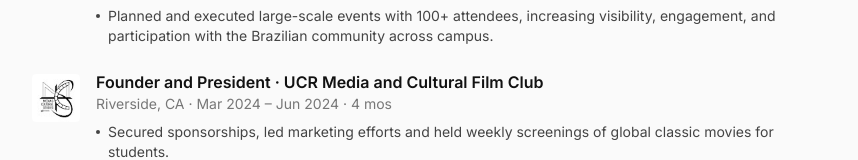
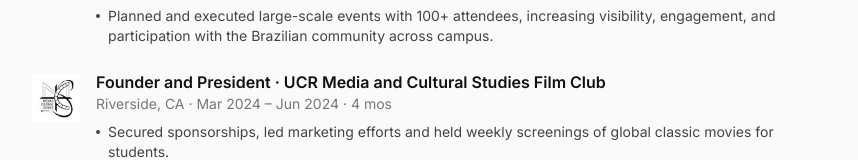
Before and after one commit to LuizFelipeBarbosa/portfolio-website, a Next.js app: page / in a window 1280 px wide. Shown: the part 2696-2856 px from the top of the page, without its empty margins (208-1066 px from the left). Built offline with nearby package versions, Linux system fonts and the light colour scheme.

Commit message:
Fix: Corrected company name from 'UCR Media and Cultural Film Club' to 'UCR Media and Cultural Studies Film Club' in the experience section.

```diff
--- a/components/Experience.jsx
+++ b/components/Experience.jsx
@@ -79,7 +79,7 @@
     logo: "/logos/MCS_Logo.jpg",
     logoColor: "bg-blue-800",
     role: "Founder and President",
-    company: "UCR Media and Cultural Film Club",
+    company: "UCR Media and Cultural Studies Film Club",
     location: "Riverside, CA",
     startDate: "Mar 2024",
     endDate: "Jun 2024",
```
